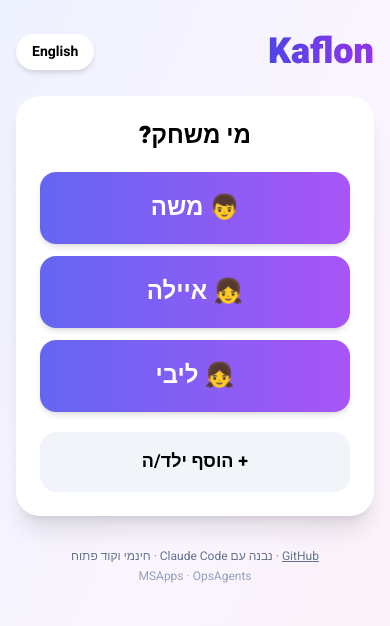
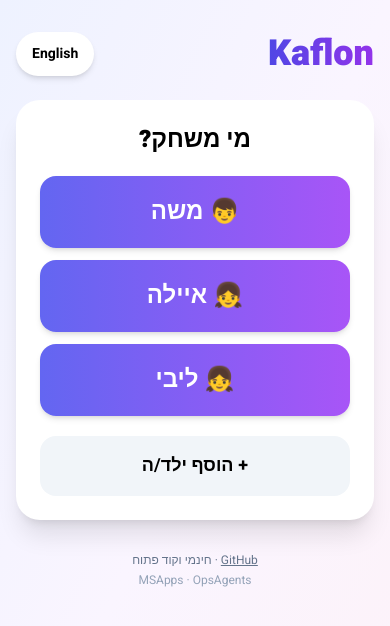
Before and after one commit to OpsAgentsAI/kaflon, a plain HTML site: page index.html in a window 390 px wide. Drawn offline with nearby package versions, Linux system fonts and the light colour scheme.

Commit message:
fix(ui): 44px header tap targets, live decimals blurb, remove 'Built with Claude Code'
- Header profile-chip + lang-toggle: add min-h-[44px] (kaflon CLAUDE.md mobile tap-target constraint) — card g4EeBJ8u item 1
- Ayala decimals-menu blurb: drop stale 'coming soon!' / 'מתחילים בקרוב!' (track is fully shipped) HE+EN — card g4EeBJ8u item 2
- Remove 'Built with Claude Code' footer span + i18n keys + README line — card uidJMSoq

Co-Authored-By: Claude Opus 4.8 (1M context) <noreply@anthropic.com>

```diff
--- a/index.html
+++ b/index.html
@@ -38,8 +38,8 @@
         Kaflon
       </h1>
       <div class="flex gap-2">
-        <button id="profile-chip" class="hidden px-3 py-2 bg-white rounded-full shadow-md text-sm font-bold hover:shadow-lg active:scale-95 transition" aria-label="Switch profile"></button>
-        <button id="lang-toggle" class="px-4 py-2 bg-white rounded-full shadow-md text-sm font-bold hover:shadow-lg active:scale-95 transition">
+        <button id="profile-chip" class="hidden min-h-[44px] px-3 py-2 bg-white rounded-full shadow-md text-sm font-bold hover:shadow-lg active:scale-95 transition" aria-label="Switch profile"></button>
+        <button id="lang-toggle" class="min-h-[44px] px-4 py-2 bg-white rounded-full shadow-md text-sm font-bold hover:shadow-lg active:scale-95 transition">
           English
         </button>
       </div>
@@ -120,7 +120,7 @@
     <section id="decimals-menu" class="hidden bg-white rounded-3xl shadow-xl p-6 space-y-4">
       <div>
         <h2 class="text-2xl font-black" data-i18n="pick-drill">איזה תרגיל היום?</h2>
-        <p class="text-sm text-slate-500 mt-1" data-i18n="decimals-blurb">מסלול שברים עשרוניים — מתחילים בקרוב!</p>
+        <p class="text-sm text-slate-500 mt-1" data-i18n="decimals-blurb">מסלול שברים עשרוניים</p>
       </div>
       <div class="space-y-2" id="decimals-modules"></div>
       <button id="geometry-link" class="w-full py-4 px-4 bg-gradient-to-r from-emerald-500 to-teal-500 text-white rounded-xl flex items-center justify-between text-base font-bold active:scale-95 hover:shadow-lg transition">
@@ -391,8 +391,6 @@
       <p>
         <a href="https://github.com/OpsAgentsAI/kaflon" class="underline hover:text-indigo-600">GitHub</a>
         ·
-        <span data-i18n="built-with">נבנה עם Claude Code</span>
-        ·
         <span data-i18n="free-oss">חינמי וקוד פתוח</span>
       </p>
       <p class="text-slate-400">
@@ -415,7 +413,7 @@
         score: 'Score',
         streak: 'Streak',
         check: 'Check ✓',
-        'built-with': 'Built with Claude Code',
+
         'free-oss': 'Free & open source',
         correct: 'Correct! 🎉',
         wrong: 'Almost! The answer is',
@@ -429,7 +427,7 @@
         save: 'Save',
         cancel: 'Cancel',
         'pick-drill': "What are we practicing today?",
-        'decimals-blurb': 'Decimals track — coming soon!',
+        'decimals-blurb': 'Decimals track',
         'coming-soon': 'coming soon',
         'switch-profile': 'Switch profile',
         squares: 'Squares',
@@ -498,7 +496,7 @@
         score: 'ניקוד',
         streak: 'רצף',
         check: 'בדיקה ✓',
-        'built-with': 'נבנה עם Claude Code',
+
         'free-oss': 'חינמי וקוד פתוח',
         correct: 'נכון! 🎉',
         wrong: 'כמעט! התשובה היא',
@@ -512,7 +510,7 @@
         save: 'שמור',
         cancel: 'ביטול',
         'pick-drill': 'איזה תרגיל היום?',
-        'decimals-blurb': 'מסלול שברים עשרוניים — מתחילים בקרוב!',
+        'decimals-blurb': 'מסלול שברים עשרוניים',
         'coming-soon': 'בקרוב',
         'switch-profile': 'החלף פרופיל',
         squares: 'ריבועים',
```
Also changed, not shown: README.md.
